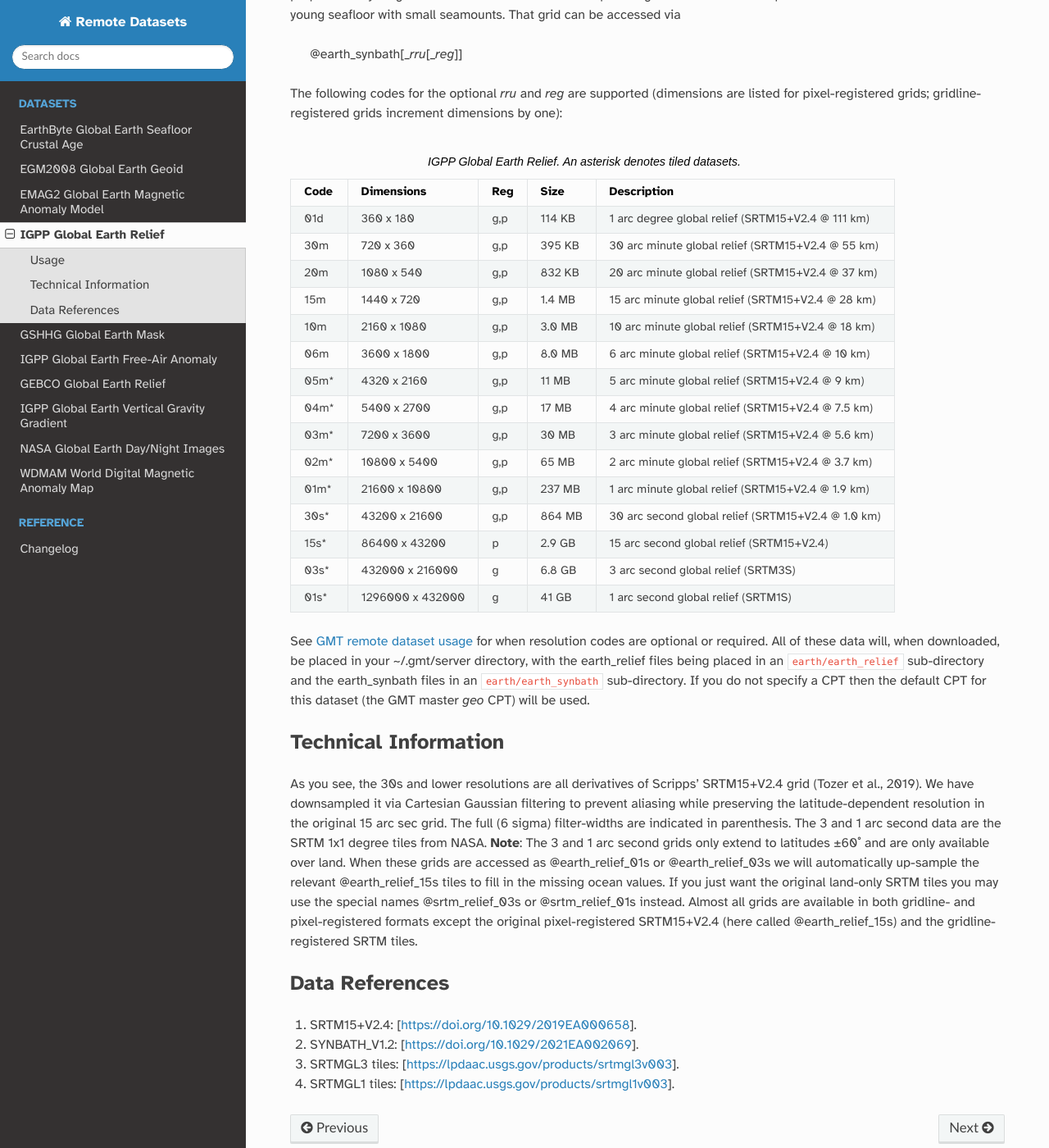
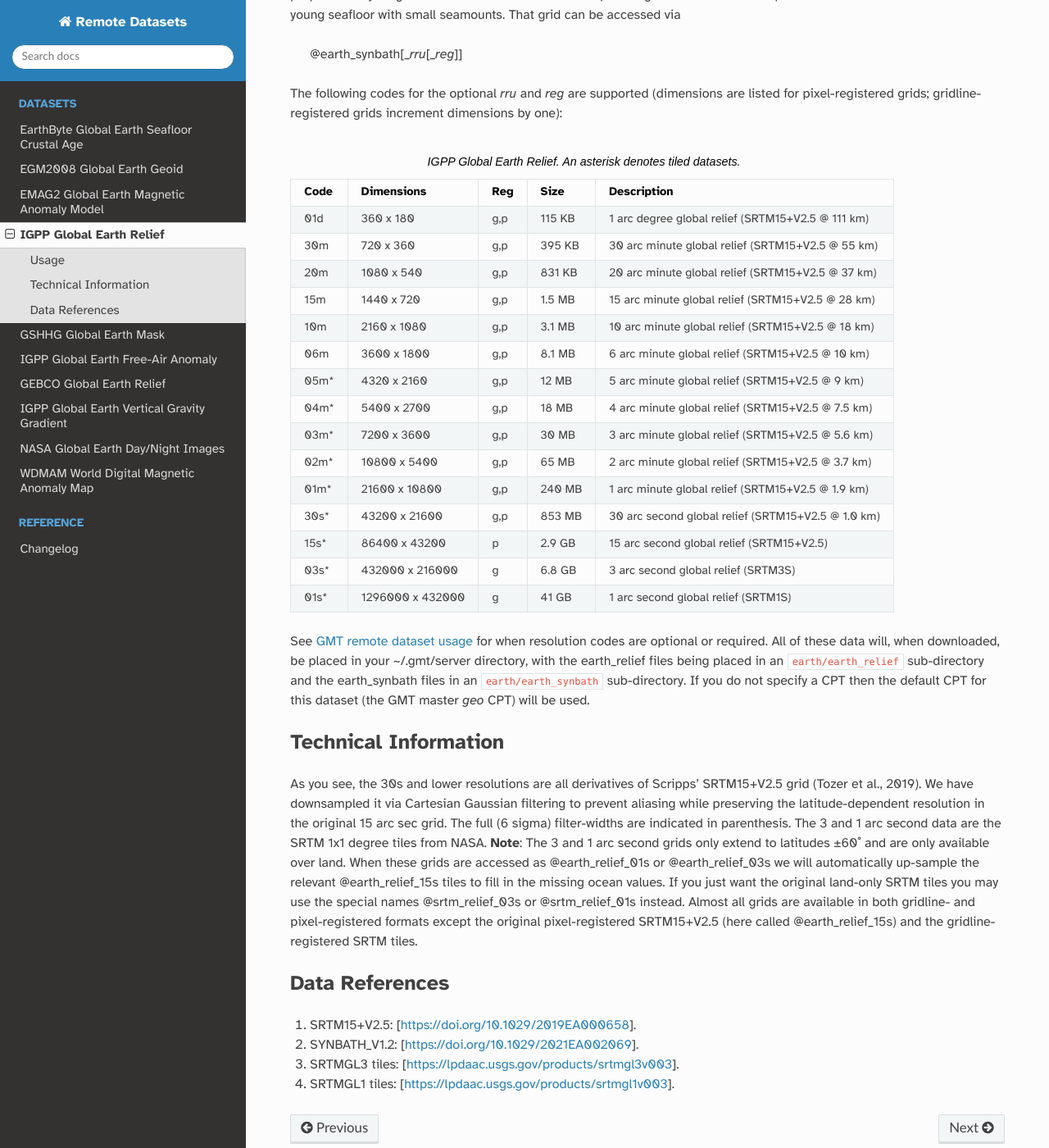
Before and after one commit to GenericMappingTools/remote-datasets, a Sphinx documentation site: the page built from docs/earth-relief.rst, in a window 1280 px wide and 1400 px high, scrolled down 705 px. Shown: the whole window at 82% size. Built offline with Sphinx 7.4.7 and the Read the Docs theme 2.0.0, drawn with Linux system fonts in a browser that asks for light colours.

Commit message:
Update earth_relief.rst for v 2.5
I update the number version and the size of the files using the _p version (the same use for the dimensions).

```diff
--- a/docs/earth-relief.rst
+++ b/docs/earth-relief.rst
@@ -35,19 +35,19 @@ for pixel-registered grids; gridline-registered grids increment dimensions by on
   ==== ================= === =======  ==================================================
   Code Dimensions        Reg Size     Description
   ==== ================= === =======  ==================================================
-  01d       360 x    180 g,p  114 KB  1 arc degree global relief (SRTM15+V2.4 @ 111 km)
-  30m       720 x    360 g,p  395 KB  30 arc minute global relief (SRTM15+V2.4 @ 55 km)
-  20m      1080 x    540 g,p  832 KB  20 arc minute global relief (SRTM15+V2.4 @ 37 km)
-  15m      1440 x    720 g,p  1.4 MB  15 arc minute global relief (SRTM15+V2.4 @ 28 km)
-  10m      2160 x   1080 g,p  3.0 MB  10 arc minute global relief (SRTM15+V2.4 @ 18 km)
-  06m      3600 x   1800 g,p  8.0 MB  6 arc minute global relief (SRTM15+V2.4 @ 10 km)
-  05m*     4320 x   2160 g,p   11 MB  5 arc minute global relief (SRTM15+V2.4 @ 9 km)
-  04m*     5400 x   2700 g,p   17 MB  4 arc minute global relief (SRTM15+V2.4 @ 7.5 km)
-  03m*     7200 x   3600 g,p   30 MB  3 arc minute global relief (SRTM15+V2.4 @ 5.6 km)
-  02m*    10800 x   5400 g,p   65 MB  2 arc minute global relief (SRTM15+V2.4 @ 3.7 km)
-  01m*    21600 x  10800 g,p  237 MB  1 arc minute global relief (SRTM15+V2.4 @ 1.9 km)
-  30s*    43200 x  21600 g,p  864 MB  30 arc second global relief (SRTM15+V2.4 @ 1.0 km)
-  15s*    86400 x  43200 p    2.9 GB  15 arc second global relief (SRTM15+V2.4)
+  01d       360 x    180 g,p  115 KB  1 arc degree global relief (SRTM15+V2.5 @ 111 km)
+  30m       720 x    360 g,p  395 KB  30 arc minute global relief (SRTM15+V2.5 @ 55 km)
+  20m      1080 x    540 g,p  831 KB  20 arc minute global relief (SRTM15+V2.5 @ 37 km)
+  15m      1440 x    720 g,p  1.5 MB  15 arc minute global relief (SRTM15+V2.5 @ 28 km)
+  10m      2160 x   1080 g,p  3.1 MB  10 arc minute global relief (SRTM15+V2.5 @ 18 km)
+  06m      3600 x   1800 g,p  8.1 MB  6 arc minute global relief (SRTM15+V2.5 @ 10 km)
+  05m*     4320 x   2160 g,p   12 MB  5 arc minute global relief (SRTM15+V2.5 @ 9 km)
+  04m*     5400 x   2700 g,p   18 MB  4 arc minute global relief (SRTM15+V2.5 @ 7.5 km)
+  03m*     7200 x   3600 g,p   30 MB  3 arc minute global relief (SRTM15+V2.5 @ 5.6 km)
+  02m*    10800 x   5400 g,p   65 MB  2 arc minute global relief (SRTM15+V2.5 @ 3.7 km)
+  01m*    21600 x  10800 g,p  240 MB  1 arc minute global relief (SRTM15+V2.5 @ 1.9 km)
+  30s*    43200 x  21600 g,p  853 MB  30 arc second global relief (SRTM15+V2.5 @ 1.0 km)
+  15s*    86400 x  43200 p    2.9 GB  15 arc second global relief (SRTM15+V2.5)
   03s*   432000 x 216000 g    6.8 GB  3 arc second global relief (SRTM3S)
   01s*  1296000 x 432000 g     41 GB  1 arc second global relief (SRTM1S)
   ==== ================= === =======  ==================================================
@@ -61,7 +61,7 @@ do not specify a CPT then the default CPT for this dataset (the GMT master *geo*
 Technical Information
 ~~~~~~~~~~~~~~~~~~~~~
 
-As you see, the 30s and lower resolutions are all derivatives of Scripps' SRTM15+V2.4 grid
+As you see, the 30s and lower resolutions are all derivatives of Scripps' SRTM15+V2.5 grid
 (Tozer et al., 2019).  We have downsampled it via Cartesian Gaussian filtering to prevent
 aliasing while preserving the latitude-dependent resolution in the original 15 arc sec grid.
 The full (6 sigma) filter-widths are indicated in parenthesis. The 3 and 1 arc second data
@@ -71,12 +71,12 @@ to latitudes ±60˚ and are only available over land.  When these grids are acce
 tiles to fill in the missing ocean values. If you just want the original land-only SRTM tiles
 you may use the special names @srtm_relief_03s or @srtm_relief_01s instead. Almost all grids
 are available in both gridline- and pixel-registered formats except the original pixel-registered
-SRTM15+V2.4 (here called @earth_relief_15s) and the gridline-registered SRTM tiles.
+SRTM15+V2.5 (here called @earth_relief_15s) and the gridline-registered SRTM tiles.
 
 Data References
 ~~~~~~~~~~~~~~~
 
-#. SRTM15+V2.4: [https://doi.org/10.1029/2019EA000658].
+#. SRTM15+V2.5: [https://doi.org/10.1029/2019EA000658].
 #. SYNBATH_V1.2: [https://doi.org/10.1029/2021EA002069].
 #. SRTMGL3 tiles: [https://lpdaac.usgs.gov/products/srtmgl3v003].
 #. SRTMGL1 tiles: [https://lpdaac.usgs.gov/products/srtmgl1v003].
```
